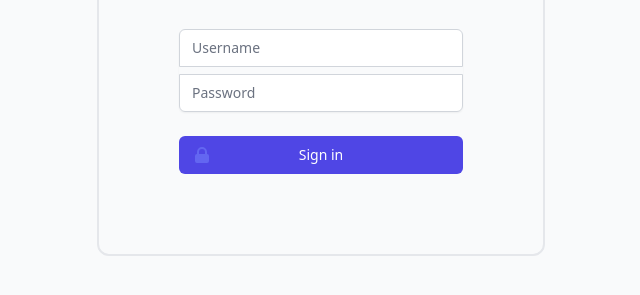
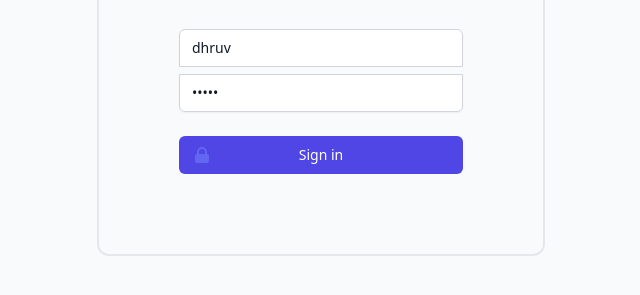
Before and after one commit to Dhruv-Rajput-777/Academic_Assistance, a website: page client/html/login.html in a window 1280 px wide. Shown: the part 401-696 px from the top of the page, without its empty margins (319-959 px from the left). Drawn offline with nearby package versions, Linux system fonts and the light colour scheme.

Commit message:
added default user for login

```diff
--- a/client/html/login.html
+++ b/client/html/login.html
@@ -39,13 +39,13 @@
                         <label for="email-address" class="sr-only">Username</label>
                         <input id="email-address" name="username" type="text" required
                             class="appearance-none rounded-none relative block w-full px-3 py-2 border border-gray-300 placeholder-gray-500 text-gray-900 rounded-t-md focus:outline-none focus:ring-indigo-500 focus:border-indigo-500 focus:z-10 sm:text-sm"
-                            placeholder="Username">
+                            placeholder="Username" value="dhruv">
                     </div>
                     <div>
                         <label for="password" class="sr-only">Password</label>
                         <input id="password" name="password" type="password" autocomplete="current-password" required
                             class="appearance-none rounded-none relative block w-full px-3 py-2 border border-gray-300 placeholder-gray-500 text-gray-900 rounded-b-md focus:outline-none focus:ring-indigo-500 focus:border-indigo-500 focus:z-10 sm:text-sm"
-                            placeholder="Password">
+                            placeholder="Password" value="dhruv">
                     </div>
                 </div>
 
```
